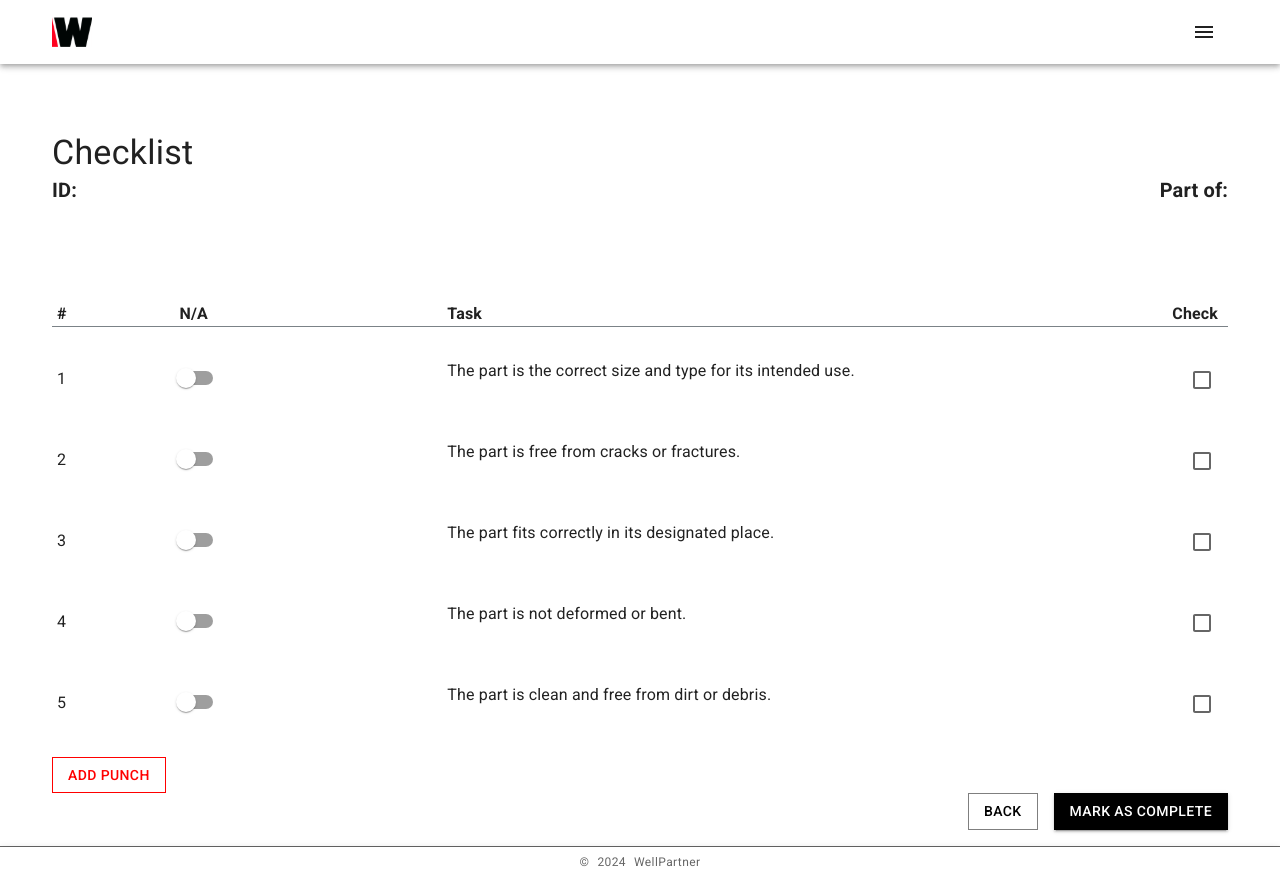
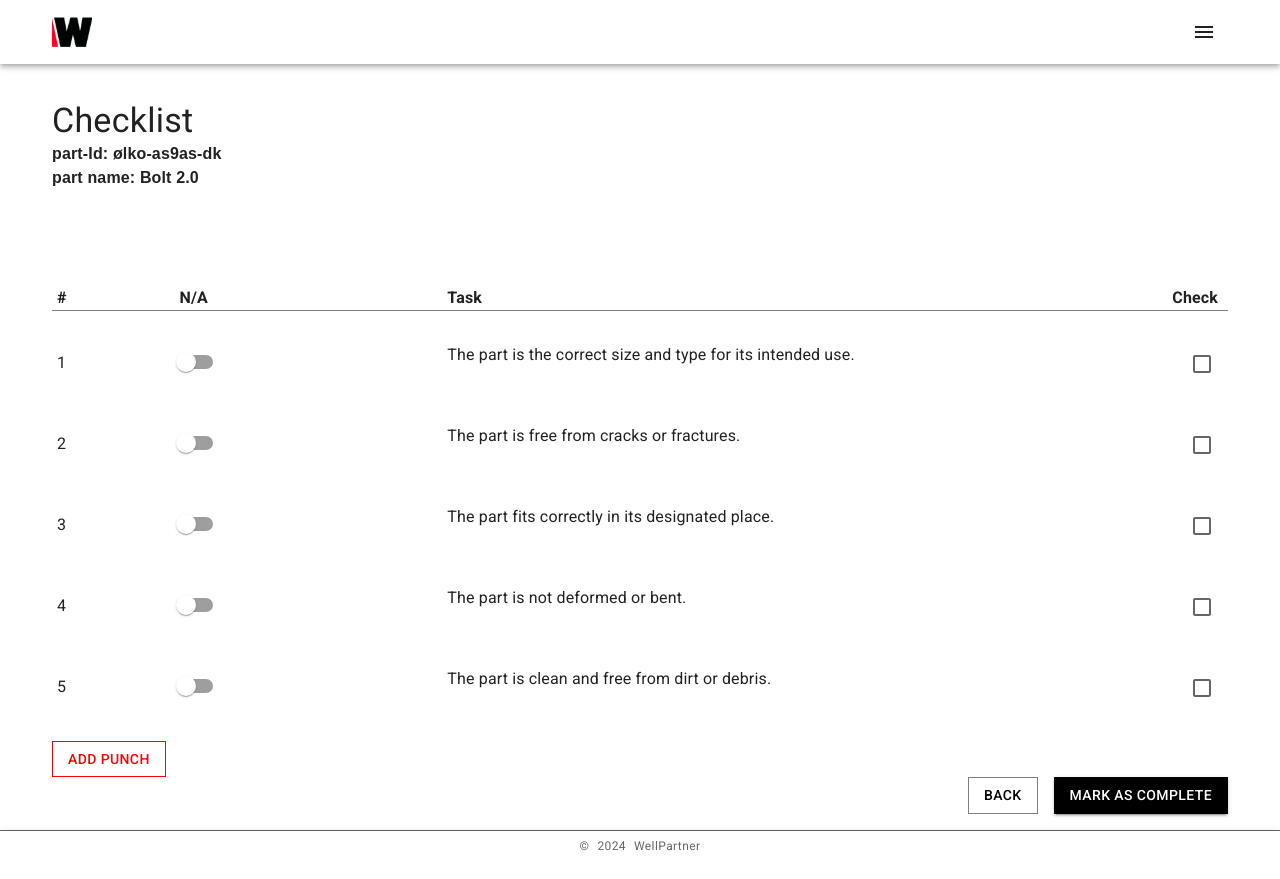
Before and after one commit to OptiCorp/checklist-app, a React (Vite) app: page /checklist/1 in a window 1280 px wide. Built offline with nearby package versions, Linux system fonts and the light colour scheme; what @azure/msal-react would draw is missing.

Commit message:
ChecklistPage has same heading and description as mobdemob

```diff
--- a/src/pages/ChecklistPage/ChecklistPage.tsx
+++ b/src/pages/ChecklistPage/ChecklistPage.tsx
@@ -1,4 +1,4 @@
-import { Box, Button, Divider, Grid, Typography } from '@mui/material';
+import { Box, Button, Divider, FormControlLabel, Grid, Switch, Typography } from '@mui/material';
 import { useNavigate } from 'react-router-dom';
 import BottomButtons from '../../components/BottomButtons/BottomButtons';
 import ChecklistTaskList from '../../components/Checklist/ChecklistTaskList';
@@ -36,24 +36,34 @@ const ChecklistPage = () => {
     return (
         <>
             <Box sx={{ mt: 5 }}>
-                <Typography variant="h4" sx={{ marginTop: '2rem', marginBottom: '0rem' }}>
-                    Checklist
-                </Typography>
+                <Grid container>
+                    <Grid item flexGrow={1}>
+                        <Typography variant="h4">Checklist</Typography>
+                        {/* <Typography variant="body1"> */}
 
-                <Box>
-                    <Typography
-                        variant="h6"
-                        sx={{ marginTop: '0rem', float: 'left', textAlign: 'left' }}
-                    >
-                        <b>ID: </b>
-                    </Typography>
-                </Box>
-                <Typography
-                    variant="h6"
-                    sx={{ marginTop: '0rem', float: 'right', textAlign: 'right' }}
-                >
-                    <b>Part of:</b>
-                </Typography>
+                        <Box>
+                            <Box>
+                                <b>part-Id: ølko-as9as-dk</b>
+                            </Box>
+                            <Box>
+                                <b>part name: Bolt 2.0</b>
+                            </Box>
+                        </Box>
+
+                        {/* </Typography> */}
+                    </Grid>
+
+                    {/* <Grid item display={'flex'} flexDirection={'column'} gap={1}>
+
+                        <Box>
+                            <b>Part Of</b>:
+                        </Box>
+                        <Box>
+                            <b>{dummyPart1.partOf?.type.toUpperCase()}</b>
+                        </Box>
+                        <Box>{dummyPart1.partOf?.partId}</Box>
+                    </Grid> */}
+                </Grid>
             </Box>
 
             <Box sx={{ paddingTop: '4rem' }}>
```
